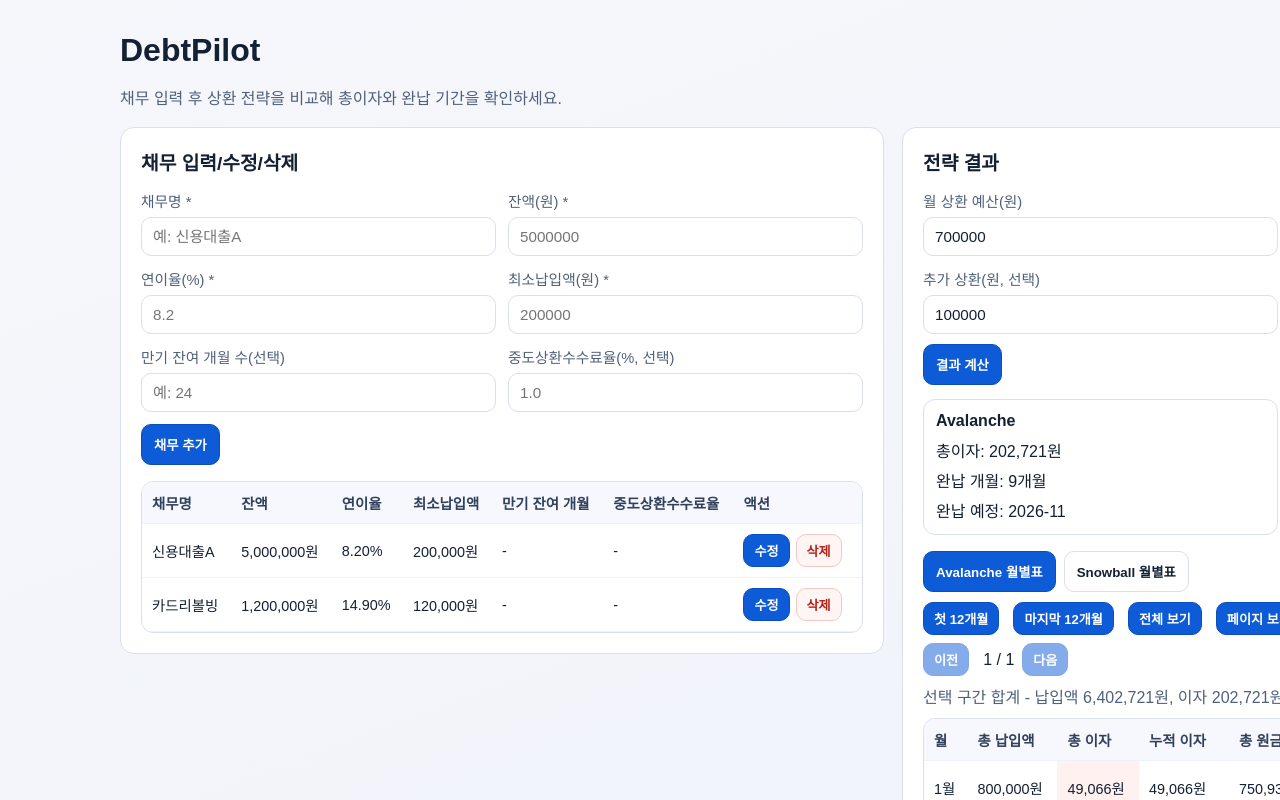
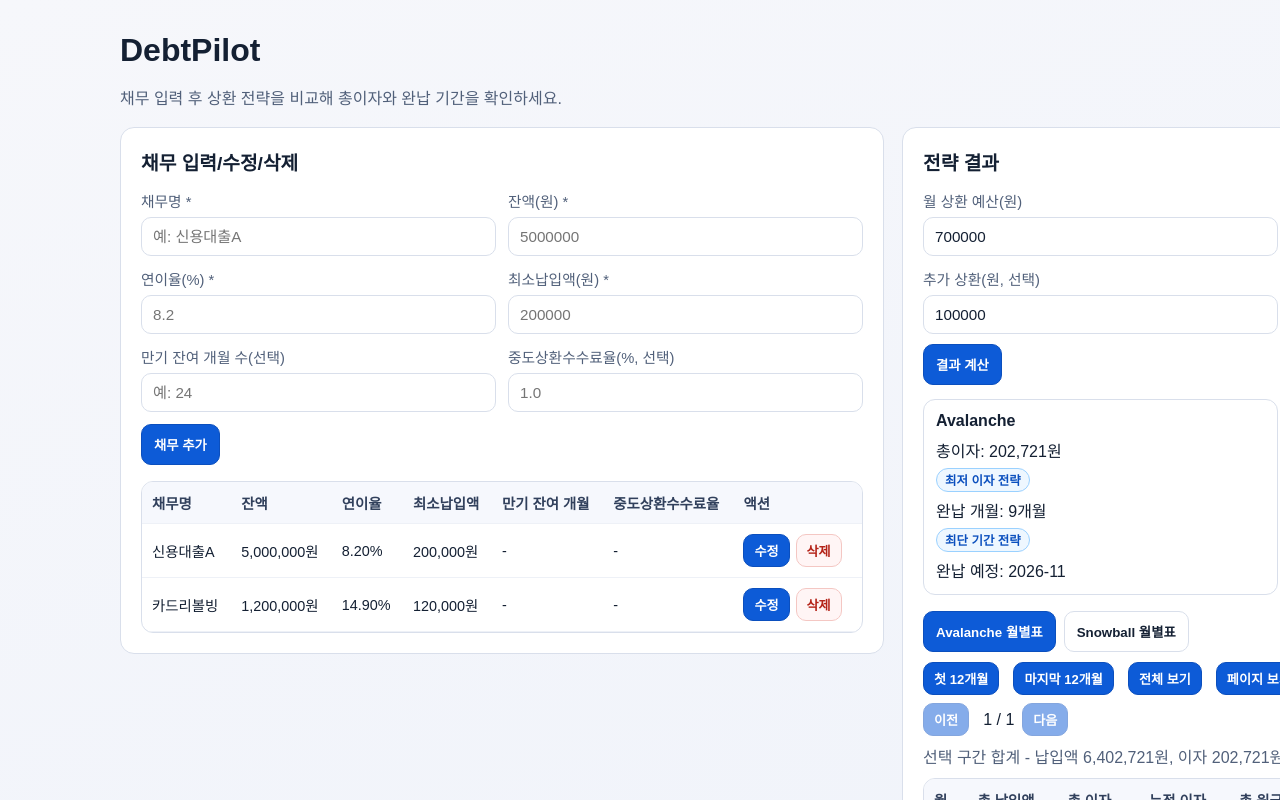
Before and after one commit to asusikai/loan-debt-planner, a Next.js app: page / in a window 1280 px wide. Both pictures are taken after a click on the button "결과 계산". Shown: the top 800 px of the page. Built offline with nearby package versions, Linux system fonts and the light colour scheme.

Commit message:
feat(ui): 전략 우위 하이라이트 추가 및 TASK7-3 완료

```diff
--- a/src/app/components/strategy-comparison.tsx
+++ b/src/app/components/strategy-comparison.tsx
@@ -18,19 +18,28 @@ export function StrategyComparison({
   selectedStrategy,
   onSelectStrategy,
 }: StrategyComparisonProps) {
+  const interestWinner =
+    results.avalanche.totalInterest <= results.snowball.totalInterest ? "avalanche" : "snowball";
+  const durationWinner =
+    results.avalanche.monthsToPayoff <= results.snowball.monthsToPayoff ? "avalanche" : "snowball";
+
   return (
     <>
       <div className="result-cards">
         <article className="result-card">
           <h3>Avalanche</h3>
           <p>총이자: {toCurrency(results.avalanche.totalInterest)}</p>
+          {interestWinner === "avalanche" ? <p className="winner-badge">최저 이자 전략</p> : null}
           <p>완납 개월: {results.avalanche.monthsToPayoff}개월</p>
+          {durationWinner === "avalanche" ? <p className="winner-badge">최단 기간 전략</p> : null}
           <p>완납 예정: {results.avalanche.payoffDate}</p>
         </article>
         <article className="result-card">
           <h3>Snowball</h3>
           <p>총이자: {toCurrency(results.snowball.totalInterest)}</p>
+          {interestWinner === "snowball" ? <p className="winner-badge">최저 이자 전략</p> : null}
           <p>완납 개월: {results.snowball.monthsToPayoff}개월</p>
+          {durationWinner === "snowball" ? <p className="winner-badge">최단 기간 전략</p> : null}
           <p>완납 예정: {results.snowball.payoffDate}</p>
         </article>
       </div>
--- a/src/app/globals.css
+++ b/src/app/globals.css
@@ -275,6 +275,17 @@ table {
   font-weight: 600;
 }
 
+.winner-badge {
+  display: inline-block;
+  padding: 2px 8px;
+  border-radius: 999px;
+  border: 1px solid #9ad1ff;
+  background: #eef7ff;
+  color: #0b4fbe;
+  font-size: 0.78rem;
+  font-weight: 600;
+}
+
 .payment-pagination {
   margin-top: 10px;
   display: grid;
```
Also changed, not shown: .taskmaster/tasks/tasks.json.
